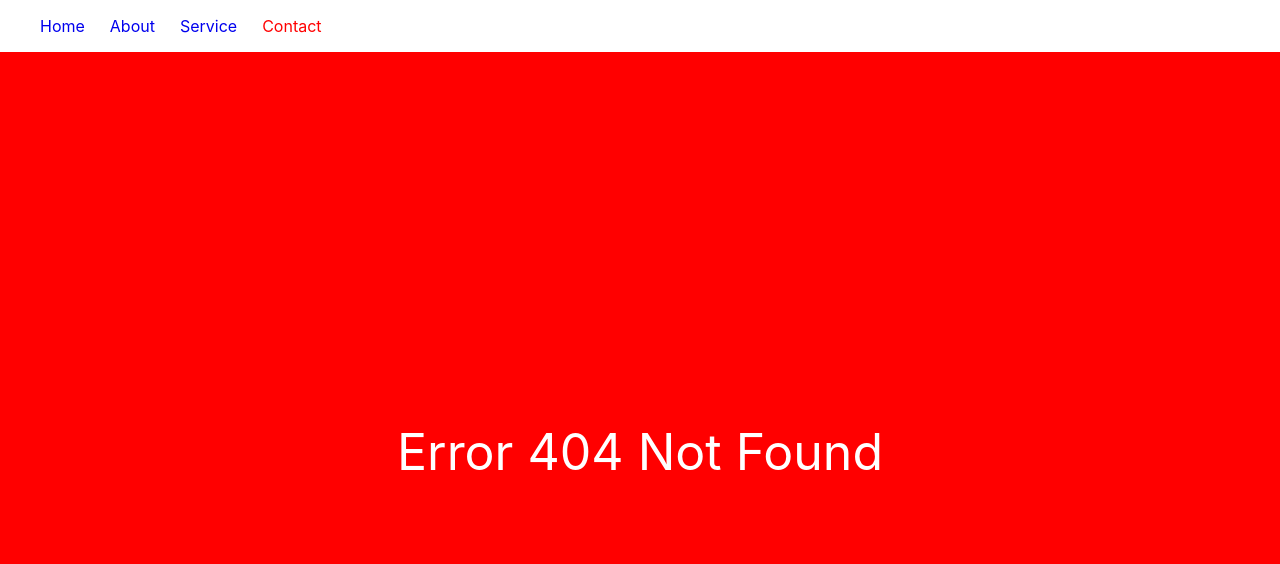
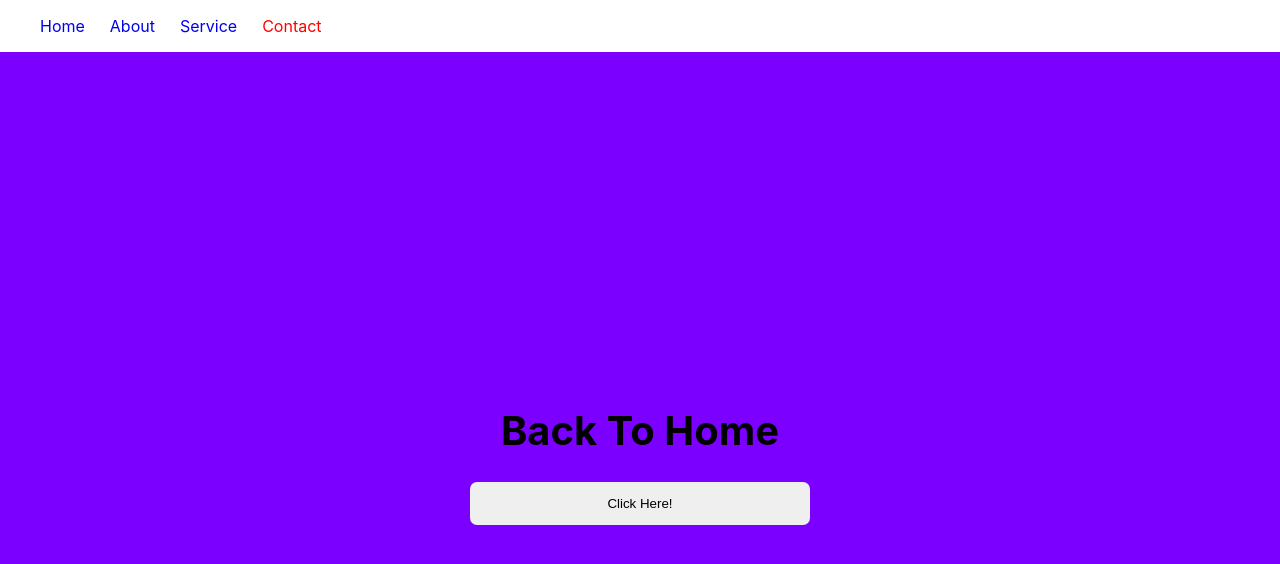
Before and after one commit to koheinthurako/React20-9-2023, a React (Create React App) app in the folder router/: page /contact/1 in a window 1280 px wide. Before the commit this address had no page. Shown: the top 564 px of the page. Built offline with nearby package versions, Linux system fonts and the light colour scheme.

Commit message:
start about useParams Hooks

```diff
--- a/router/src/App.js
+++ b/router/src/App.js
@@ -17,7 +17,11 @@ const App = () => {
       <Routes>
         <Route path="/" element={<Home/>}/>
         <Route path="/about" element={<About/>}/>
-        <Route path="/contact" element={<Contact/>}/>
+        {/*
+          contact နောက်မှာ :id ထည့်လိုက်ခြင်းဖြင့် url မှတစ်ဆင့် id ကို contact ဆီသို့ useParams hook ကိုသုံးပြီး data ပေးပို့နိုင်သည်
+          ထိုသို့ id ထည့်လိုက်ရင် url မှာ ရိုးရိုး /contact ဆိုဝင်မရတော့ပဲ /contact/123456 ဆိုမှသာ ဝင်လို့ရသည်
+        */}
+        <Route path="/contact/:id" element={<Contact/>}/>
         <Route path="/service" element={<Service/>}/>
         {/*
           အောက်က Admin Route ထဲကို မဆိုင်သူမဝင်စေဘဲ admin တွေပဲဝင်စေချင်ရင် middleware တွေနဲ့ ကြားခံ cover လုပ်ပြီးစစ်ထားလို့ရတယ်
--- a/router/src/pages/Contact.jsx
+++ b/router/src/pages/Contact.jsx
@@ -1,5 +1,5 @@
 import "./page.css";
-import { useNavigate } from "react-router-dom";
+import { useNavigate, useParams } from "react-router-dom";
 
 const Contact = () => {
 
@@ -8,6 +8,10 @@ const Contact = () => {
   const toContact = () => {
     navigate(-1);
   }
+
+  const params = useParams();
+
+  console.log(params);
 
   return (
     <div className="container contact">
```
